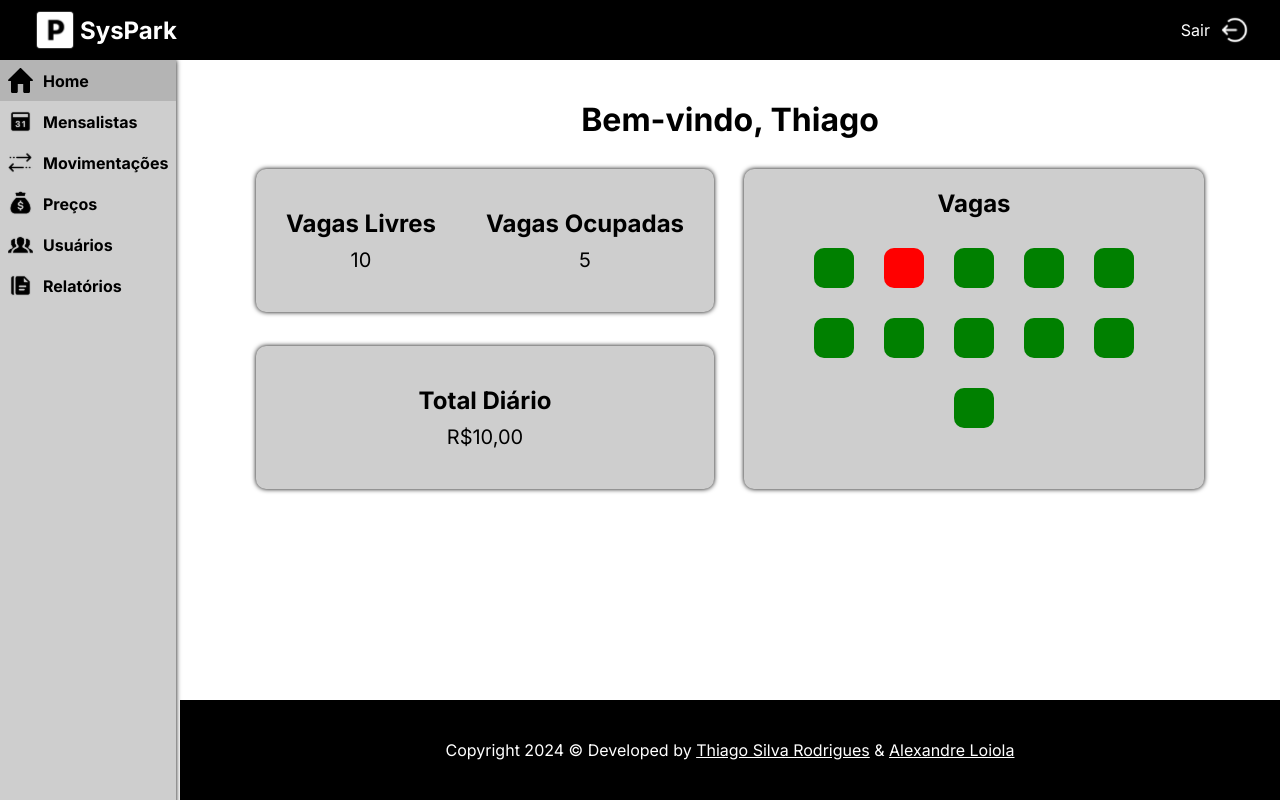
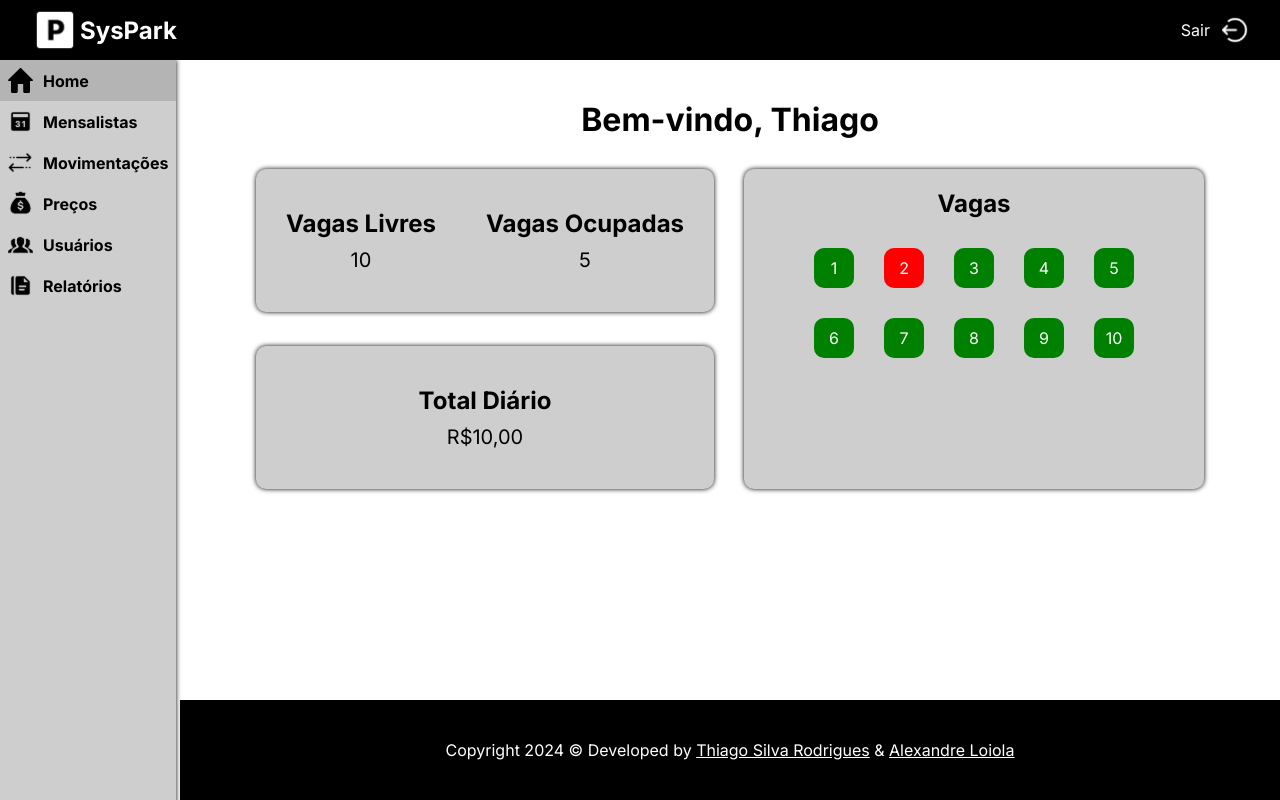
Before and after one commit to thiagodevcodes/syspark, a Next.js app in the folder frontend/: page /home in a window 1280 px wide. Built offline with nearby package versions, Linux system fonts and the light colour scheme.

Commit message:
refactor: update vagas in home page

```diff
--- a/frontend/src/pages/home/index.tsx
+++ b/frontend/src/pages/home/index.tsx
@@ -65,17 +65,16 @@ export default function Home(): ReactElement {
               <div className={styles.vagasContainer}>
                 <h2>Vagas</h2>
                 <div className={styles.vagas}>
-                  <div className={styles.green}></div>
-                  <div className={styles.red}></div>
-                  <div className={styles.green}></div>
-                  <div className={styles.green}></div>
-                  <div className={styles.green}></div>
-                  <div className={styles.green}></div>
-                  <div className={styles.green}></div>
-                  <div className={styles.green}></div>
-                  <div className={styles.green}></div>
-                  <div className={styles.green}></div>
-                  <div className={styles.green}></div>
+                  <div className={styles.green}>1</div>
+                  <div className={styles.red}>2</div>
+                  <div className={styles.green}>3</div>
+                  <div className={styles.green}>4</div>
+                  <div className={styles.green}>5</div>
+                  <div className={styles.green}>6</div>
+                  <div className={styles.green}>7</div>
+                  <div className={styles.green}>8</div>
+                  <div className={styles.green}>9</div>
+                  <div className={styles.green}>10</div>
                 </div>
               </div>
             </div>
--- a/frontend/src/styles/Home.module.css
+++ b/frontend/src/styles/Home.module.css
@@ -76,15 +76,23 @@
 }
 
 .green {
+    display: flex;
+    justify-content: center;
+    align-items: center;
     background-color: green;
     width: 40px;
     height: 40px;
     border-radius: 10px;
+    color: white;
 }
 
 .red {
+    display: flex;
+    justify-content: center;
+    align-items: center;
     background-color: red;
     width: 40px;
     height: 40px;
     border-radius: 10px;
+    color: white;
 }
```
